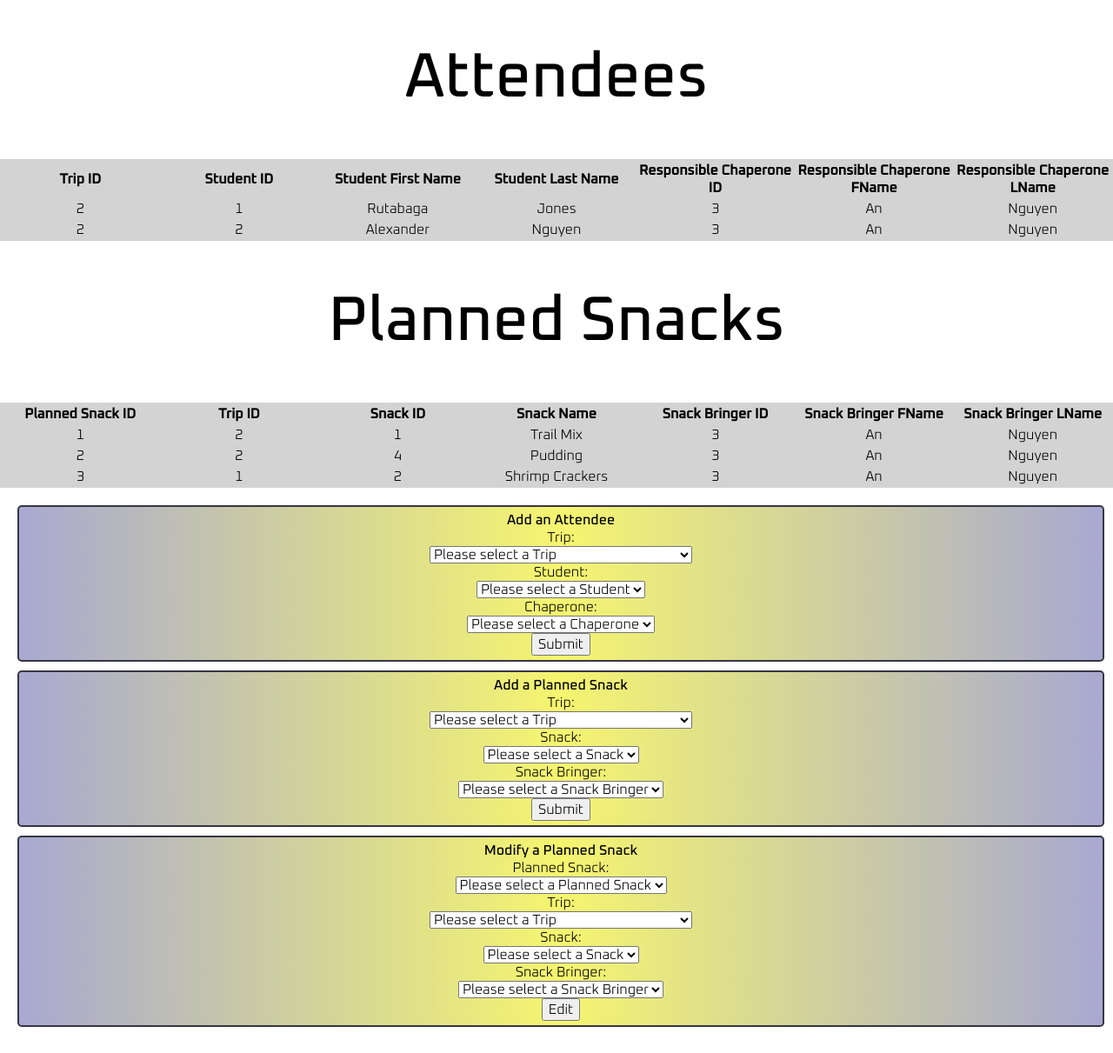
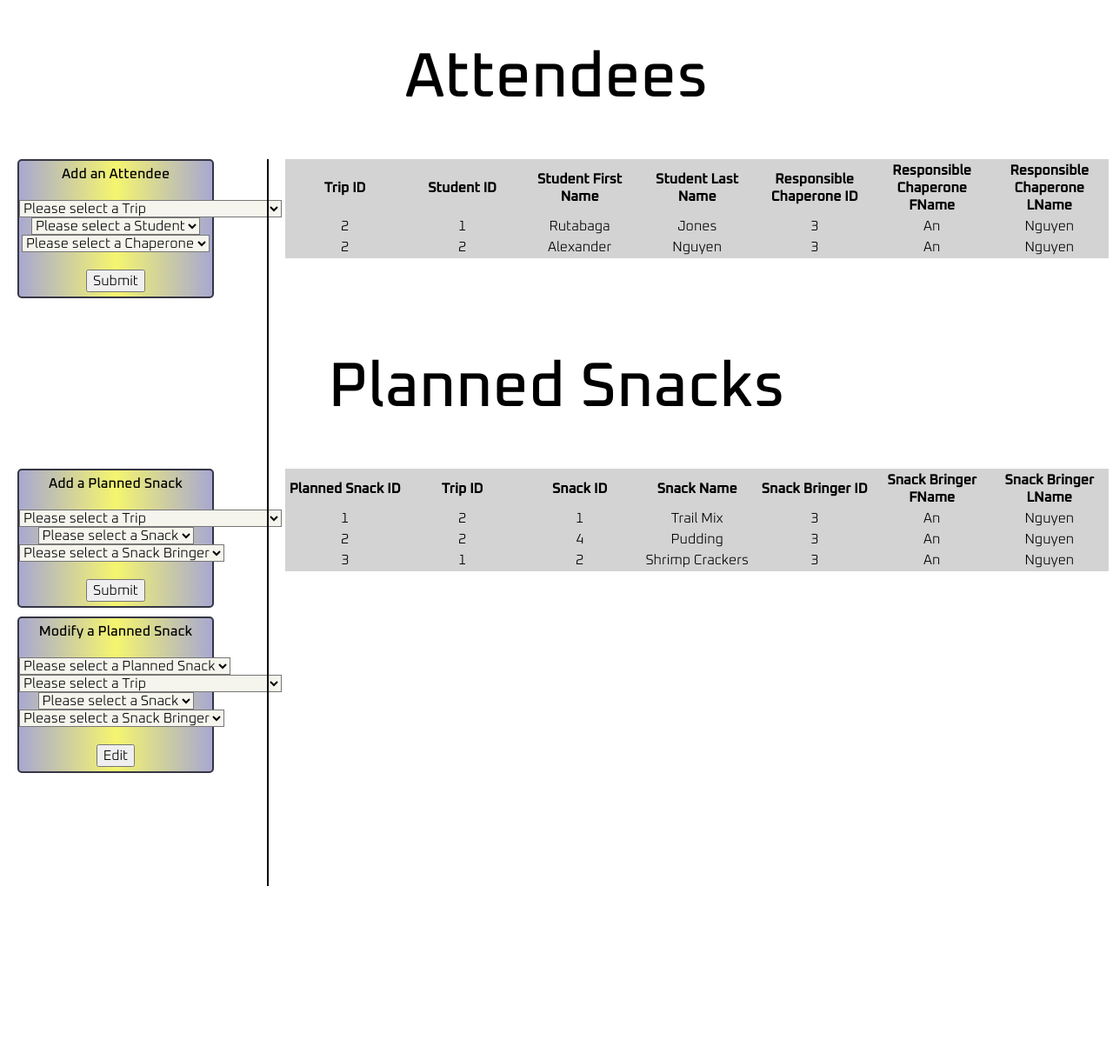
Before and after one commit to jessa9000/fieldtrip-planner, a Flask app: page /TripPlanner in a window 1280 px wide. Shown: the part 484-1695 px from the top of the page at 87% size. After the commit the page ends 1503 px from the top, so only its background shows below. Run offline with Flask 2, Linux system fonts and the light colour scheme; data comes from the database, SQL or seed files in the repository; some libraries are stand-ins or nearby versions.

Commit message:
Trip Planner's styling similar to other pages

```diff
--- a/templates/TripPlanner.j2
+++ b/templates/TripPlanner.j2
@@ -20,7 +20,7 @@
 	</div>
 
 
-	<div class="narrow">
+	<div>
 		<form class="margin-top" action="/TripPlanner" method="POST">
 			<input type="hidden" name="add" value="selectPlanningTrip">
 			<legend class="bold">Select a trip to filter:</legend>
@@ -71,163 +71,153 @@
 
 	<h1>Attendees</h1>
 
-	<div>
-        <table>
-        <thead>
-            <tr>
-				<th>Trip ID</th>
-				<th>Student ID</th>
-				<th>Student First Name</th>
-				<th>Student Last Name</th>
-				<th>Responsible Chaperone ID</th>
-				<th>Responsible Chaperone FName</th>
-				<th>Responsible Chaperone LName</th>
-            </tr>
-
-        <tbody>
-            <!-- Now, iterate through every row in Attendees -->
-            {% for row in Attendees %}
-            <tr>
-                <!-- Then iterate through every key in the current row dictionary -->
-                {% for key in row.keys() %}
-
-                <!-- Create a <td> element with the value of that key in it -->
-                <td>{{row[key]}}</td>
-                {% endfor %}
-            </tr>
-            {% endfor %}
-        </table>
-	</div>
-
-	<h1>Planned Snacks</h1>
-
-	<div>
-        <table>
-        <thead>
-            <tr>
-				<th>Planned Snack ID</th>
-				<th>Trip ID</th>
-				<th>Snack ID</th>
-				<th>Snack Name</th>
-				<th>Snack Bringer ID</th>
-				<th>Snack Bringer FName</th>
-				<th>Snack Bringer LName</th>
-            </tr>
-
-        <tbody>
-            <!-- Now, iterate through every row in PlannedSnack -->
-            {% for row in PlannedSnack %}
-            <tr>
-                <!-- Then iterate through every key in the current row dictionary -->
-                {% for key in row.keys() %}
-
-                <!-- Create a <td> element with the value of that key in it -->
-                <td>{{row[key]}}</td>
-                {% endfor %}
-            </tr>
-            {% endfor %}
-        </table>
-	</div><br>
-
 	<div class="row">
-		<div class="column">
-
+		<div class="column1">
 			<form action="/TripPlanner" method="POST">
 				<input type="hidden" name="add" value="addAttendee">
 				<legend class="bold">Add an Attendee</legend>
-				<label for="tripID">Trip: </label><br>
-					<select name="attendeeTrip">
+				<br>
+					<select name="attendeeTrip" class="beige">
 						<option value="">Please select a Trip</option>
 					{% for row in Trips %}
 						<option value="{{row["tripID"]}}">{{row["name"]}}</option>
 					{% endfor %}
 					</select> <br>
-				<label for="studentID">Student: </label><br>
-					<select name="attendeeStudent">
+					<select name="attendeeStudent" class="beige">
 						<option value="">Please select a Student</option>
 					{% for row in Students %}
 						<option value="{{row["studentID"]}}">{{row["firstName"]}} {{row["lastName"]}}</option>
 					{% endfor %}
 					</select> <br>
-				<label for="adultID">Chaperone: </label><br>
-					<select name="attendeeChaperone">
+					<select name="attendeeChaperone" class="beige">
 						<option value="">Please select a Chaperone</option>
 					{% for row in Adults %}
 						<option value="{{row["adultID"]}}">{{row["firstName"]}} {{row["lastName"]}}</option>
 					{% endfor %}
-					</select> <br>
+					</select> <br><br>
 				<input type="submit" value="Submit" id="addAttendeeSubmit">
 			</form>
+		</div>
+		<div class="column2 vertical-line">
+			<table class="data-table">
+			<thead>
+				<tr>
+					<th>Trip ID</th>
+					<th>Student ID</th>
+					<th>Student First Name</th>
+					<th>Student Last Name</th>
+					<th>Responsible Chaperone ID</th>
+					<th>Responsible Chaperone FName</th>
+					<th>Responsible Chaperone LName</th>
+				</tr>
 
+			<tbody>
+				<!-- Now, iterate through every row in Attendees -->
+				{% for row in Attendees %}
+				<tr>
+					<!-- Then iterate through every key in the current row dictionary -->
+					{% for key in row.keys() %}
+
+					<!-- Create a <td> element with the value of that key in it -->
+					<td>{{row[key]}}</td>
+					{% endfor %}
+				</tr>
+				{% endfor %}
+			</table>
 		</div>
-		<div class="column">
+	</div>
+
+	<h1>Planned Snacks</h1>
+
+	<div class="row">
+		<div class="column1">
 			<form action="/TripPlanner" method="POST">
 				<input type="hidden" name="add" value="addPlannedSnack">
 				<legend class="bold">Add a Planned Snack</legend>
-				<label for="tripID">Trip: </label><br>
-					<select name="plannedSnackTrip">
+				<br>
+					<select name="plannedSnackTrip" class="beige">
 						<option value="">Please select a Trip</option>
 					{% for row in Trips %}
 						<option value="{{row["tripID"]}}">{{row["name"]}}</option>
 					{% endfor %}
 					</select> <br>
-				<label for="studentID">Snack: </label><br>
-					<select name="plannedSnackName">
+					<select name="plannedSnackName" class="beige">
 						<option value="">Please select a Snack</option>
 					{% for row in Snacks %}
 						<option value="{{row["snackID"]}}">{{row["name"]}}</option>
 					{% endfor %}
 					</select> <br>
-				<label for="adultID">Snack Bringer: </label><br>
-					<select name="plannedSnackBringer">
+					<select name="plannedSnackBringer" class="beige">
 						<option value="">Please select a Snack Bringer</option>
 					{% for row in Adults %}
 						<option value="{{row["adultID"]}}">{{row["firstName"]}} {{row["lastName"]}}</option>
 					{% endfor %}
-					</select> <br>
+					</select> <br><br>
 				<input type="submit" value="Submit" id="addPlannedSnackSubmit">
 			</form>
-		</div>
-
-		<div class="column">
 			<form action="/TripPlanner" method="POST">
 				<input type="hidden" name="add" value="updatePlannedSnack">
 				<legend class="bold">Modify a Planned Snack</legend>
-				<label for="plannedSnackID">Planned Snack: </label><br>
-					<select name="selectUpdatePlannedSnack">
+					<br>
+					<select name="selectUpdatePlannedSnack" class="beige">
 						<option value="">Please select a Planned Snack</option>
 					{% for row in PlannedSnack %}
 						<option value="{{row["Planned Snack ID"]}}">{{row["Planned Snack ID"]}}</option>
 					{% endfor %}
 					</select> <br>
-				<label for="tripName">Trip: </label><br>
-					<select name="updatePlannedSnackTrip">
+					<select name="updatePlannedSnackTrip" class="beige">
 						<option value="">Please select a Trip</option>
 					{% for row in Trips %}
 						<option value="{{row["tripID"]}}">{{row["name"]}}</option>
 					{% endfor %}
 					</select> <br>
-				<label for="snackName">Snack: </label><br>
-					<select name="updatePlannedSnackName">
+					<select name="updatePlannedSnackName" class="beige">
 						<option value="">Please select a Snack</option>
 						<option value="">None</option>
 					{% for row in Snacks %}
 						<option value="{{row["snackID"]}}">{{row["name"]}}</option>
 					{% endfor %}
 					</select> <br>
-				<label for="snackBringerName">Snack Bringer: </label><br>
-					<select name="updateSnackBringer">
+					<select name="updateSnackBringer" class="beige">
 						<option value="">Please select a Snack Bringer</option>
 						<option value="">None</option>
 					{% for row in Adults %}
 						<option value="{{row["adultID"]}}">{{row["firstName"]}} {{row["lastName"]}}</option>
 					{% endfor %}
-					</select> <br>
+					</select> <br><br>
 				<input type="submit" value="Edit" id="modifyPlannedSnack">
 			</form>
 		</div>
-	  </div><br>
 
+
+		<div class="column2 vertical-line">
+			<table class="data-table">
+			<thead>
+				<tr>
+					<th>Planned Snack ID</th>
+					<th>Trip ID</th>
+					<th>Snack ID</th>
+					<th>Snack Name</th>
+					<th>Snack Bringer ID</th>
+					<th>Snack Bringer FName</th>
+					<th>Snack Bringer LName</th>
+				</tr>
+
+			<tbody>
+				<!-- Now, iterate through every row in PlannedSnack -->
+				{% for row in PlannedSnack %}
+				<tr>
+					<!-- Then iterate through every key in the current row dictionary -->
+					{% for key in row.keys() %}
+
+					<!-- Create a <td> element with the value of that key in it -->
+					<td>{{row[key]}}</td>
+					{% endfor %}
+				</tr>
+				{% endfor %}
+			</table>
+		</div><br>
+	</div>
 
 </body>
 </html>
```
